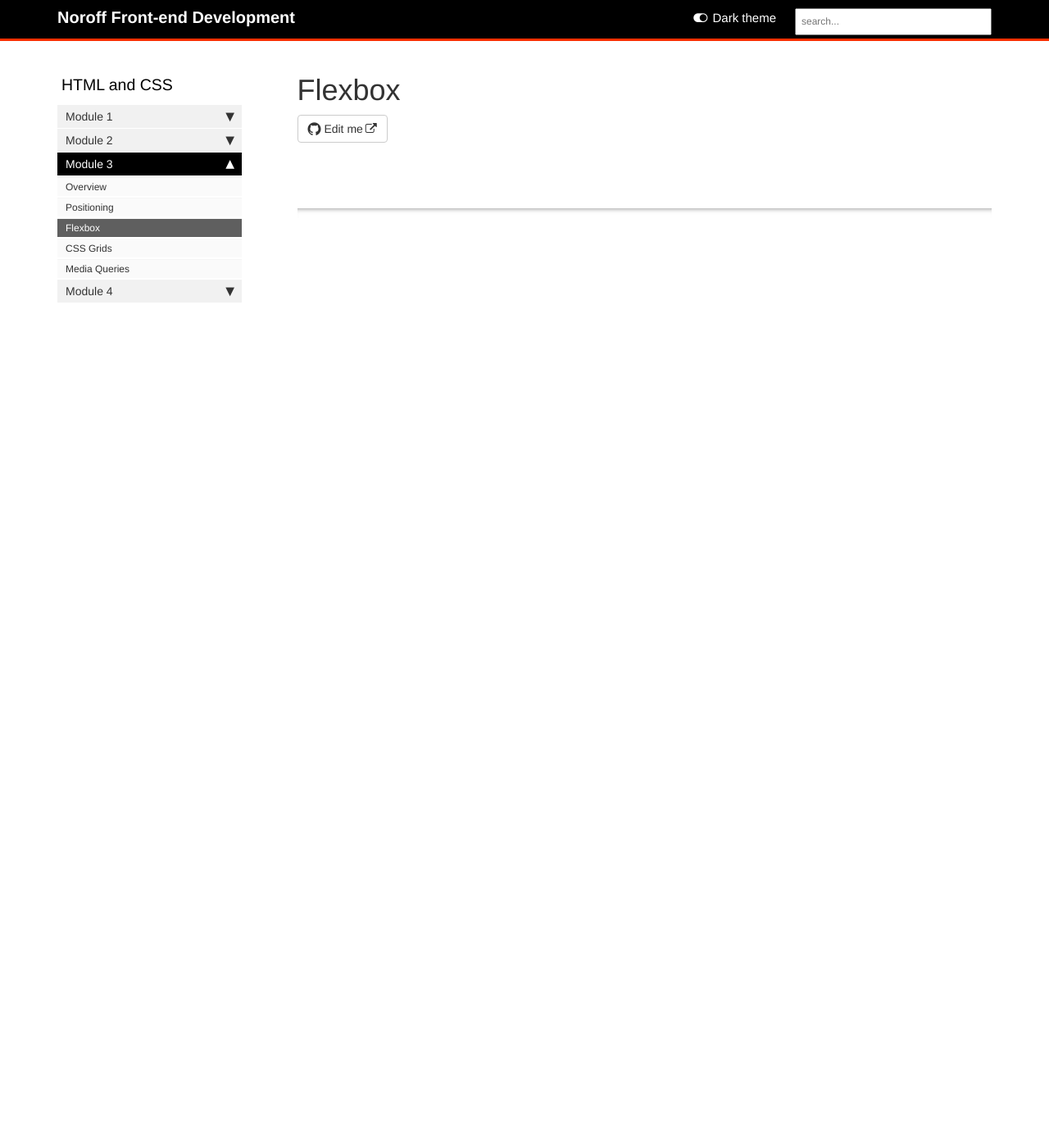
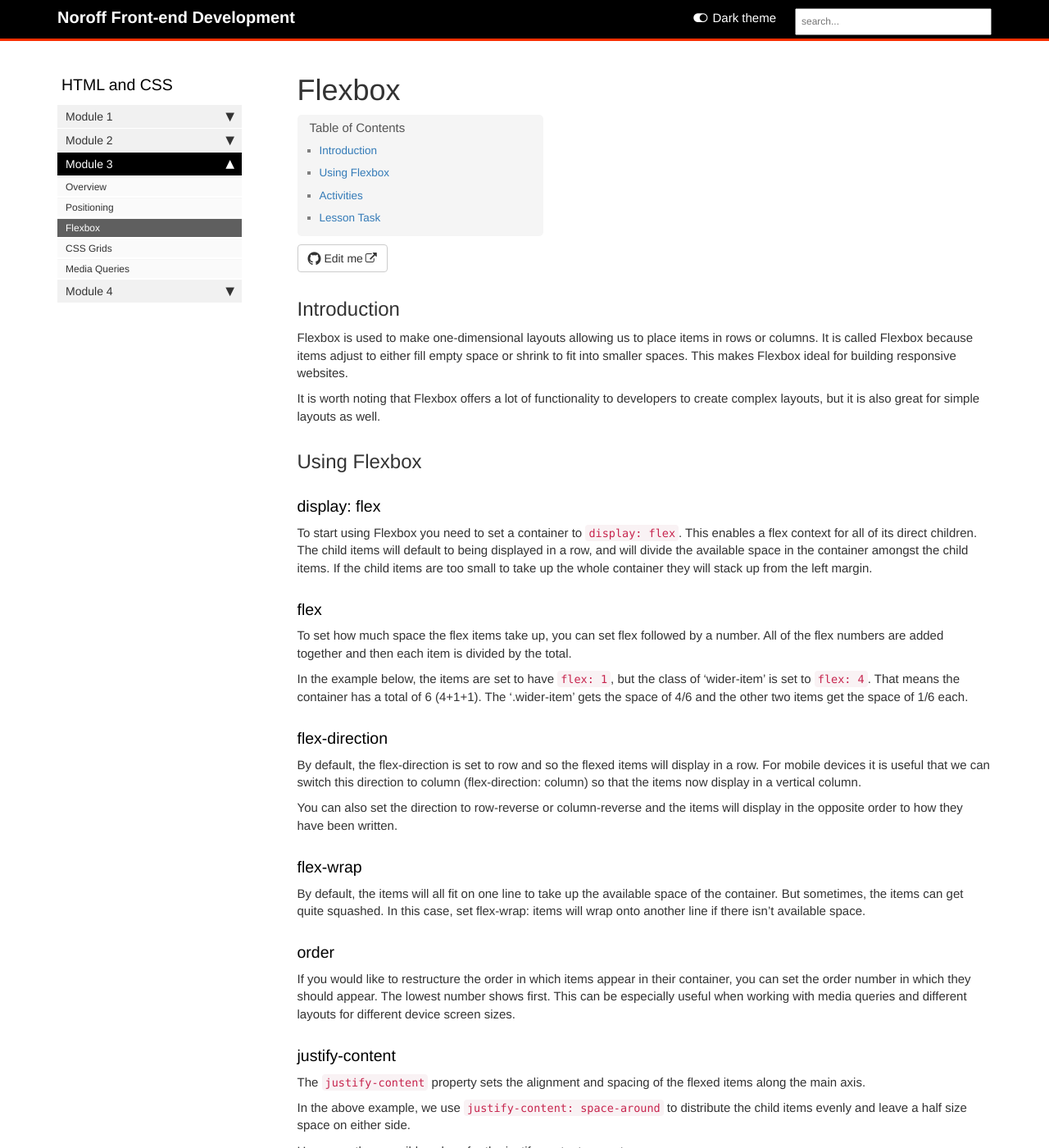
Before and after one commit to AmberBentley/content-feu, a Jekyll site: the page built from pages/html-css/flexbox.md, in a window 1280 px wide and 1400 px high. Shown: the whole window at 82% size. Built offline with Jekyll 4.4.1, drawn with Linux system fonts in a browser that asks for light colours; comment, search, counter and statistics services are not loaded; some of the changed text lies outside the part shown.

Commit message:
HTML+CSS Module 3 Lesson 2 added

```diff
--- a/pages/html-css/flexbox.md
+++ b/pages/html-css/flexbox.md
@@ -6,3 +6,65 @@ sidebar: html-css
 permalink: html-css/flexbox.html
 folder: html-css
 ---
+## Introduction
+Flexbox is used to make one-dimensional layouts allowing us to place items in rows or columns. It is called Flexbox because items adjust to either fill empty space or shrink to fit into smaller spaces. This makes Flexbox ideal for building responsive websites.
+
+It is worth noting that Flexbox offers a lot of functionality to developers to create complex layouts, but it is also great for simple layouts as well.
+
+## Using Flexbox
+
+### display: flex
+
+To start using Flexbox you need to set a container to `display: flex`. This enables a flex context for all of its direct children. The child items will default to being displayed in a row, and will divide the available space in the container amongst the child items. If the child items are too small to take up the whole container they will stack up from the left margin.
+
+### flex
+
+To set how much space the flex items take up, you can set flex followed by a number. All of the flex numbers are added together and then each item is divided by the total.
+
+In the example below, the items are set to have `flex: 1`, but the class of ‘wider-item’ is set to `flex: 4`. That means the container has a total of 6 (4+1+1). The ‘.wider-item’ gets the space of 4/6 and the other two items get the space of 1/6 each.
+
+### flex-direction
+
+By default, the flex-direction is set to row and so the flexed items will display in a row. For mobile devices it is useful that we can switch this direction to column (flex-direction: column) so that the items now display in a vertical column.
+
+You can also set the direction to row-reverse or column-reverse and the items will display in the opposite order to how they have been written.
+
+### flex-wrap
+
+By default, the items will all fit on one line to take up the available space of the container. But sometimes, the items can get quite squashed. In this case, set flex-wrap:  items will wrap onto another line if there isn’t available space.
+
+### order
+
+If you would like to restructure the order in which items appear in their container, you can set the order number in which they should appear. The lowest number shows first. This can be especially useful when working with media queries and different layouts for different device screen sizes.
+
+### justify-content
+
+The `justify-content` property sets the alignment and spacing of the flexed items along the main axis.
+
+In the above example, we use `justify-content: space-around` to distribute the child items evenly and leave a half size space on either side.
+
+Here are other possible values for the justify-content property.
+
+- center places items in the center of the parent.
+- start and end place items either at the start of the parent, or the end.
+- space-between places the first item at the start and last item at the end. Items in between are then spaced evenly.
+- space-evenly places all items evenly with even space between them.
+
+## Activities
+
+**WATCH**
+
+T[his tutorial video on Flexbox.](https://scrimba.com/scrim/cNq68Wf2?pl=paaBbTa) (4m 12s)
+
+**READ**
+
+[A Complete Guide to Flexbox](https://css-tricks.com/snippets/css/a-guide-to-flexbox/) by CSS Tricks
+
+
+## Lesson Task
+
+### Brief
+
+There are practice questions in the master branch of [this repo](https://github.com/Noroff-Education/lesson-task-htmlcss-module3-lesson2).
+
+Attempt the answers before checking them against the answers in the [answers branch](https://github.com/Noroff-Education/lesson-task-htmlcss-module3-lesson2/tree/answers) of the repo.
```
